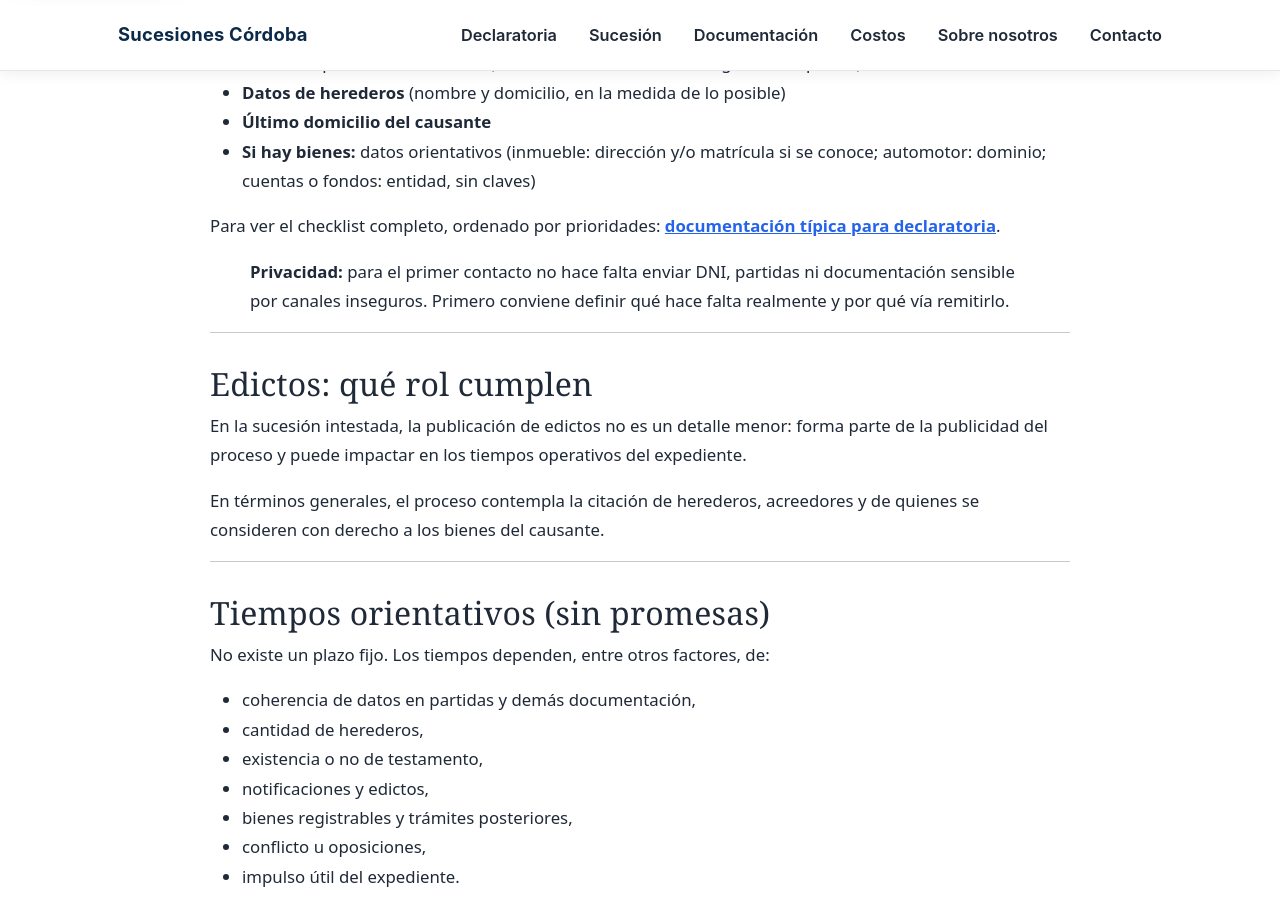
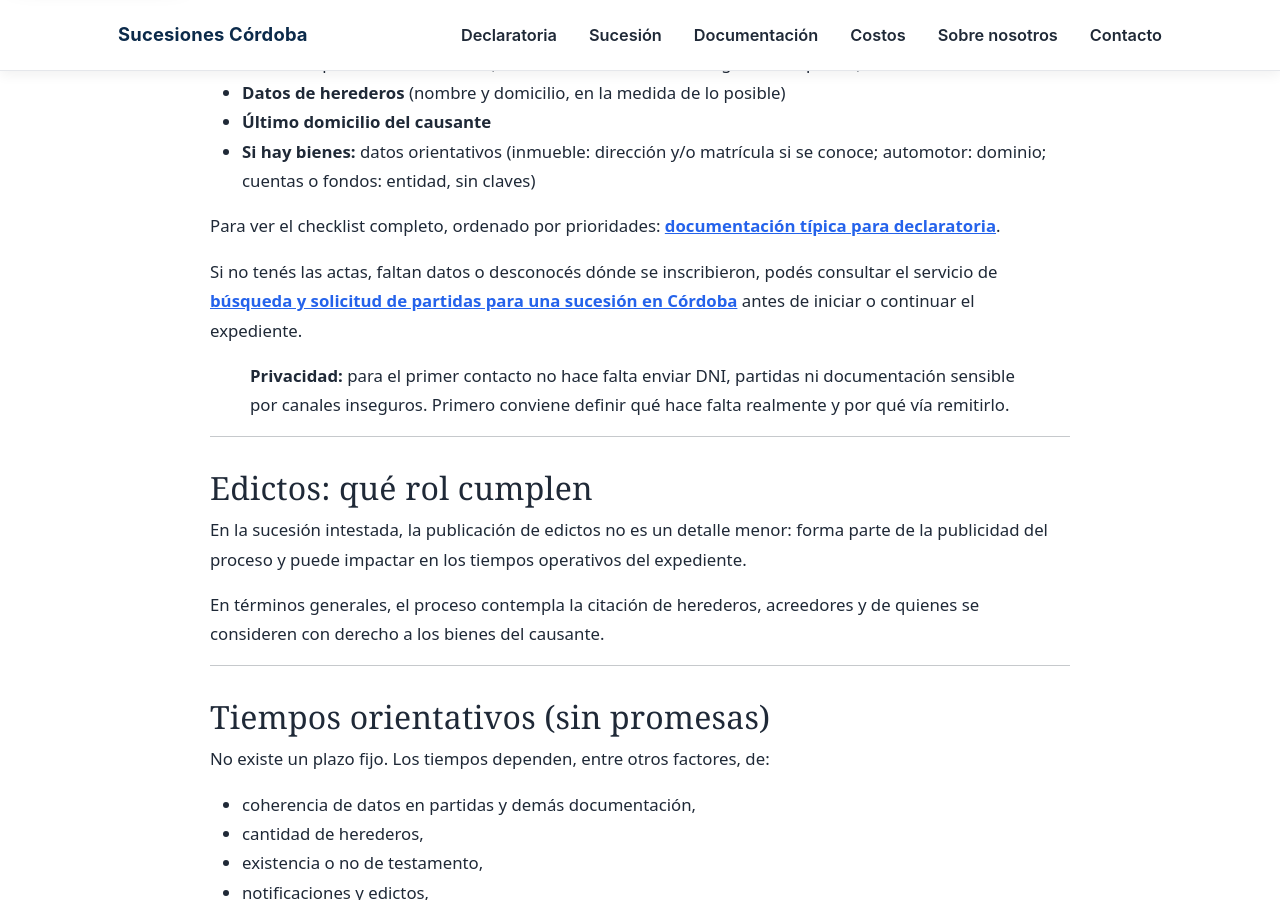
Before and after one commit to Elitedomainsx/sucesionescordoba, a Jekyll site: the page built from declaratoria-de-herederos-cordoba.md, in a window 1280 px wide and 900 px high, scrolled down 3630 px. Built offline with Jekyll 4.4.1, drawn with Linux system fonts in a browser that asks for light colours.

Commit message:
Include guidance for missing actas in succession process
Added information on how to consult for missing documents in succession cases.

```diff
--- a/declaratoria-de-herederos-cordoba.md
+++ b/declaratoria-de-herederos-cordoba.md
@@ -104,6 +104,8 @@ La lista exacta puede variar, pero para ordenar el caso sin demoras suele ayudar
 
 Para ver el checklist completo, ordenado por prioridades: **[documentación típica para declaratoria](/documentacion-sucesion-cordoba/)**.
 
+Si no tenés las actas, faltan datos o desconocés dónde se inscribieron, podés consultar el servicio de **[búsqueda y solicitud de partidas para una sucesión en Córdoba](/partidas-para-sucesion-cordoba/)** antes de iniciar o continuar el expediente.
+
 > **Privacidad:** para el primer contacto no hace falta enviar DNI, partidas ni documentación sensible por canales inseguros. Primero conviene definir qué hace falta realmente y por qué vía remitirlo.
 
 ---
```
